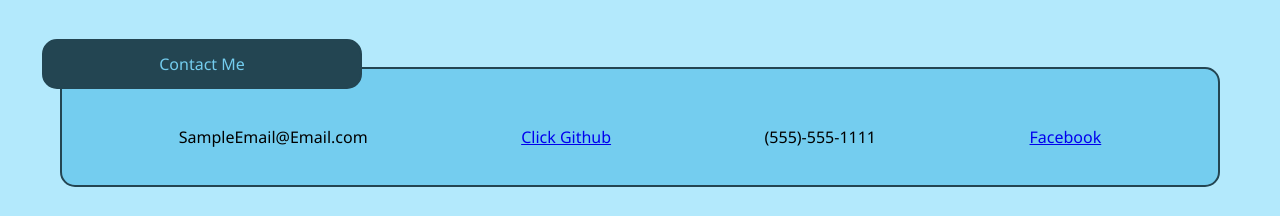
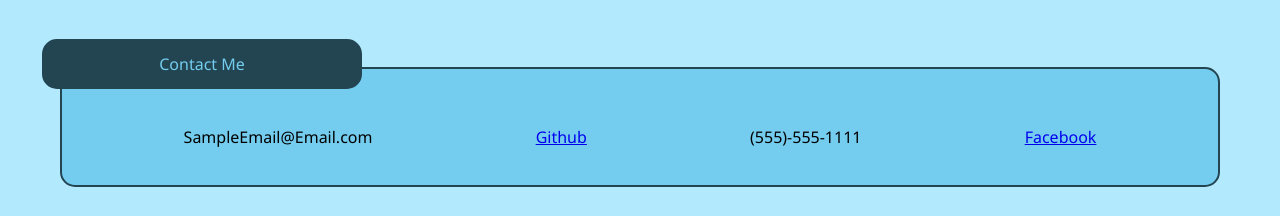
Before and after one commit to lrltillman/portfolio, a plain HTML site: page index.html in a window 1280 px wide. Shown: the part 1440-1656 px from the top of the page. Drawn offline with Linux system fonts and the light colour scheme.

Commit message:
final commit for all files

```diff
--- a/index.html
+++ b/index.html
@@ -55,7 +55,7 @@
                     <ul class="contactflex">
                         <!-- did not use all of my real contact info -->
                         <li>SampleEmail@Email.com</li>
-                        <li><a href="https://github.com/lrltillman">Click Github</a></li>
+                        <li><a href="https://github.com/lrltillman">Github</a></li>
                         <li>(555)-555-1111</li>
                         <li><a href="https://www.facebook.com/" target="_blank">Facebook</a></li>
                     </ul>
```
Also changed, not shown: 2 other files.
